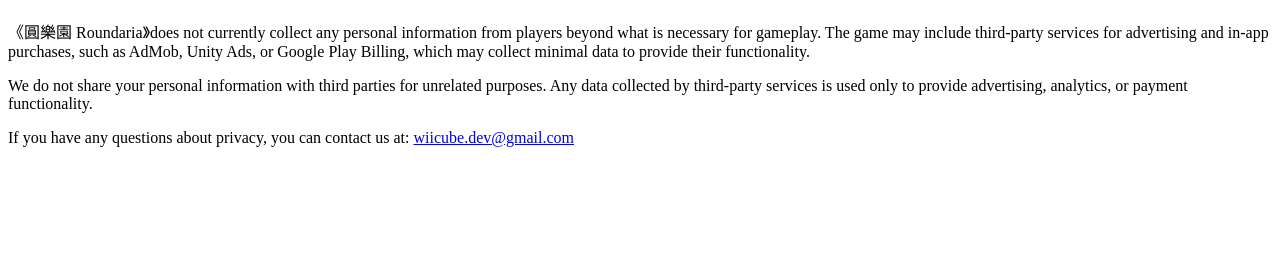
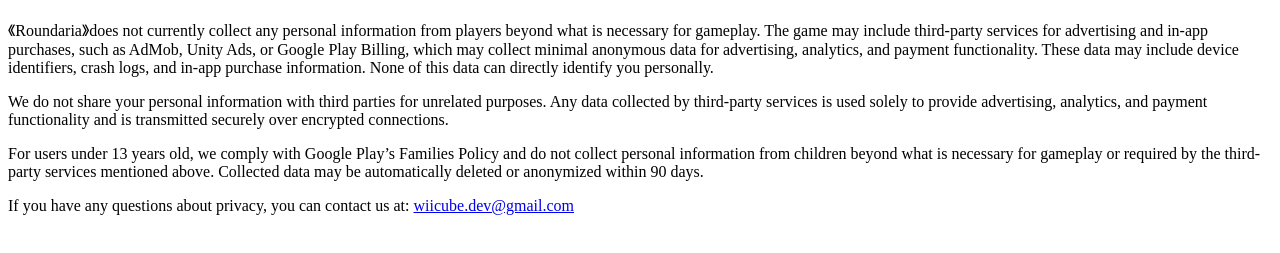
Before and after one commit to WiiCube/RoundariaPrivacy, a plain HTML site: page index.html in a window 1280 px wide. Shown: the part 61-314 px from the top of the page. Drawn offline with Linux system fonts and the light colour scheme.

Commit message:
Update index.html

```diff
--- a/index.html
+++ b/index.html
@@ -7,9 +7,11 @@
 <body>
 <h1>Privacy Policy for Roundaria</h1>
 
-<p>《圓樂園 Roundaria》does not currently collect any personal information from players beyond what is necessary for gameplay. The game may include third-party services for advertising and in-app purchases, such as AdMob, Unity Ads, or Google Play Billing, which may collect minimal data to provide their functionality.</p>
+<p>《Roundaria》does not currently collect any personal information from players beyond what is necessary for gameplay. The game may include third-party services for advertising and in-app purchases, such as AdMob, Unity Ads, or Google Play Billing, which may collect minimal anonymous data for advertising, analytics, and payment functionality. These data may include device identifiers, crash logs, and in-app purchase information. None of this data can directly identify you personally.</p>
 
-<p>We do not share your personal information with third parties for unrelated purposes. Any data collected by third-party services is used only to provide advertising, analytics, or payment functionality.</p>
+<p>We do not share your personal information with third parties for unrelated purposes. Any data collected by third-party services is used solely to provide advertising, analytics, and payment functionality and is transmitted securely over encrypted connections.</p>
+
+<p>For users under 13 years old, we comply with Google Play’s Families Policy and do not collect personal information from children beyond what is necessary for gameplay or required by the third-party services mentioned above. Collected data may be automatically deleted or anonymized within 90 days.</p>
 
 <p>If you have any questions about privacy, you can contact us at: <a href="mailto:wiicube.dev@gmail.com">wiicube.dev@gmail.com</a></p>
 
```
